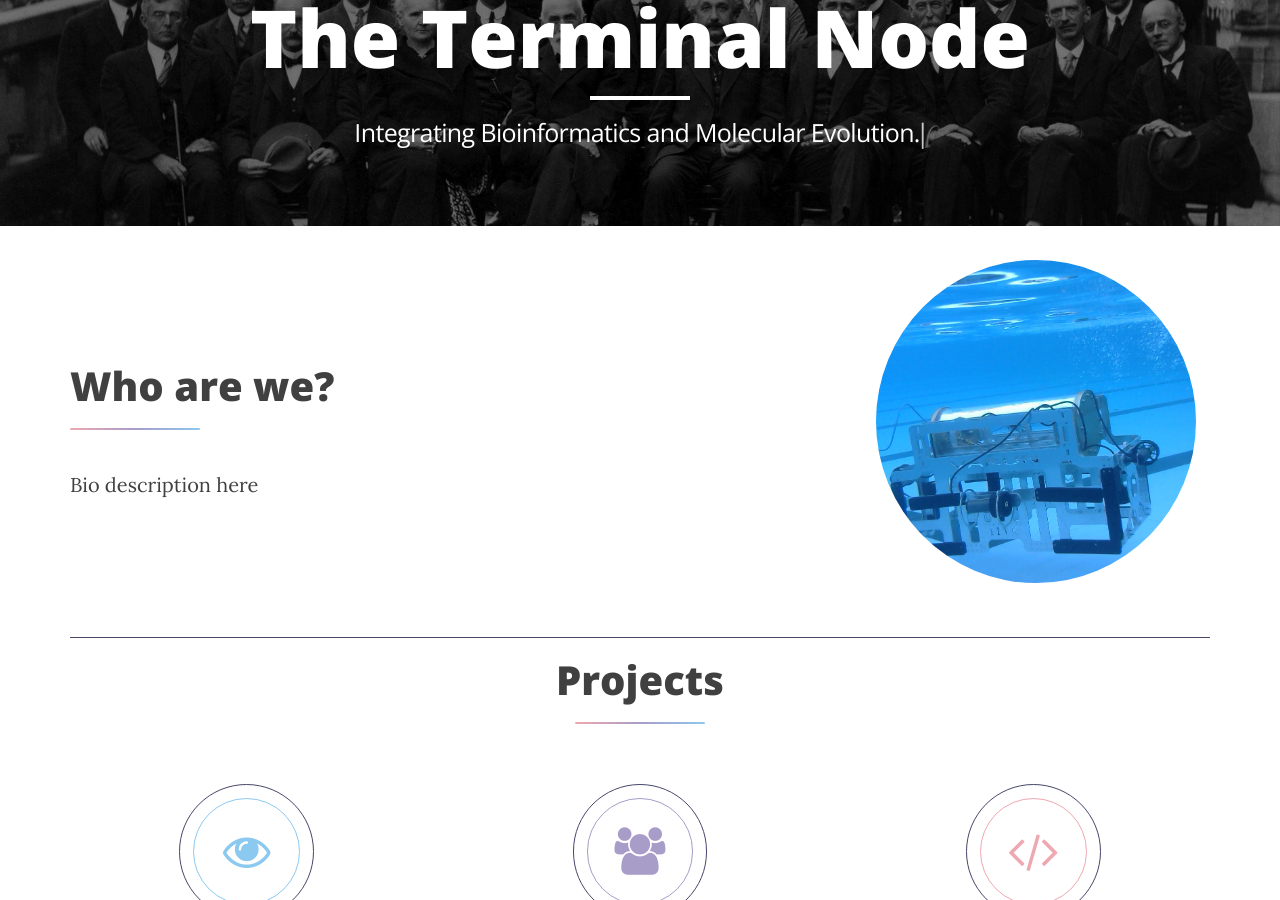
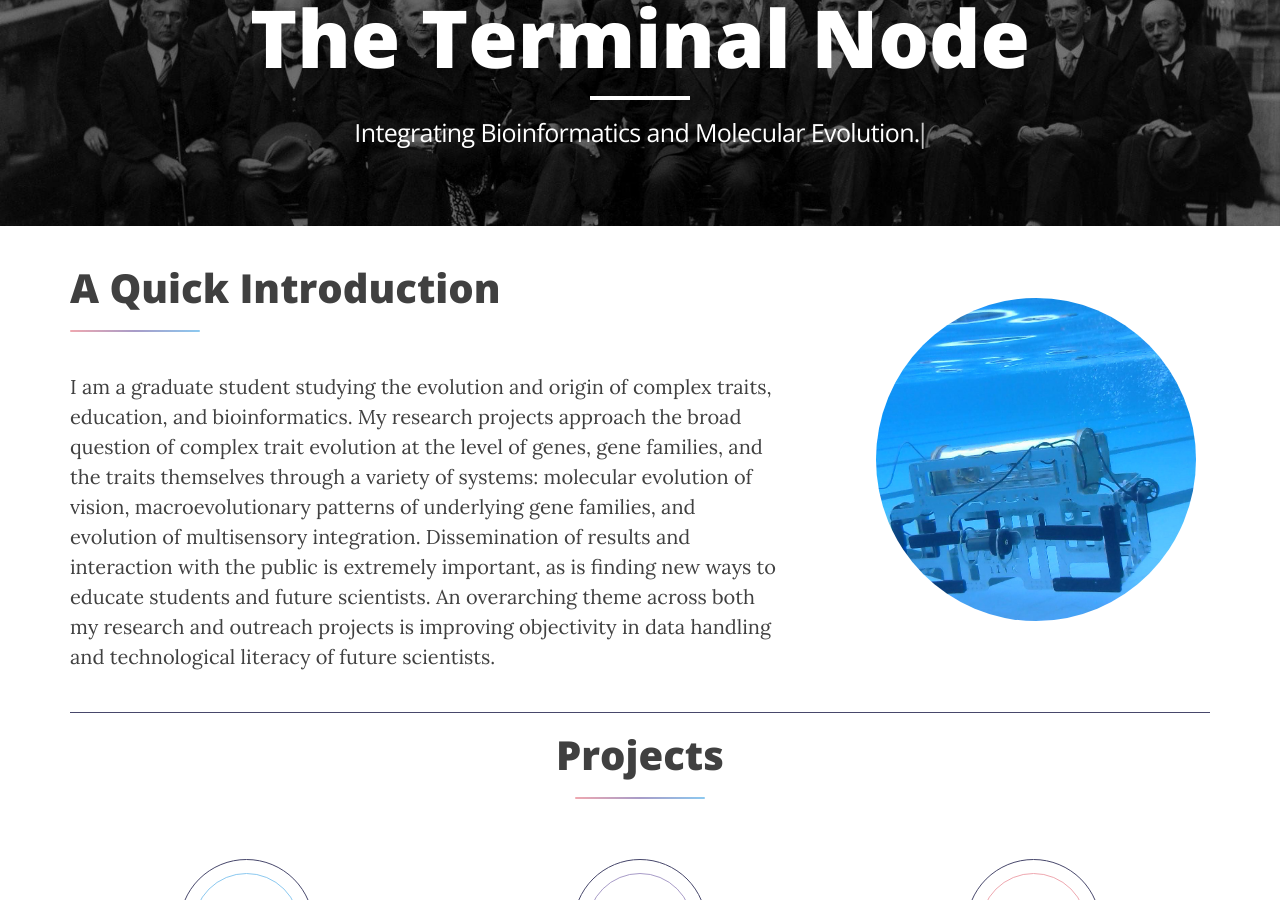
Before and after one commit to A-Swafford/a-swafford.github.io, a Jekyll site: the page built from index.html, in a window 1280 px wide and 900 px high, scrolled down 232 px. Built offline with Jekyll 4.4.1, drawn with Linux system fonts in a browser that asks for light colours; nearby versions of some CDN libraries; the list of posts is cut into pages by our own code.

Commit message:
added bio

```diff
--- a/index.html
+++ b/index.html
@@ -10,9 +10,9 @@ layout: splash
 			<div class="spotlight">
 				<div class="content">
 					<header class="major">
-						<h2>Who are we?</h2>
+						<h2>A Quick Introduction</h2>
 					</header>
-					<p>Bio description here</p>
+					<p>I am a graduate student studying the evolution and origin of complex traits, education, and bioinformatics.  My research projects approach the broad question of complex trait evolution at the level of genes, gene families, and the traits themselves through a variety of systems: molecular evolution of vision, macroevolutionary patterns of underlying gene families, and evolution of multisensory integration.  Dissemination of results and interaction with the public is extremely important, as is finding new ways to educate students and future scientists.  An overarching theme across both my research and outreach projects is improving objectivity in data handling and technological literacy of future scientists.</p>
 				</div>
 				<span class="image"><img src="images/vehicles/varun.jpg" alt="varun" /></span>
 			</div>
```
